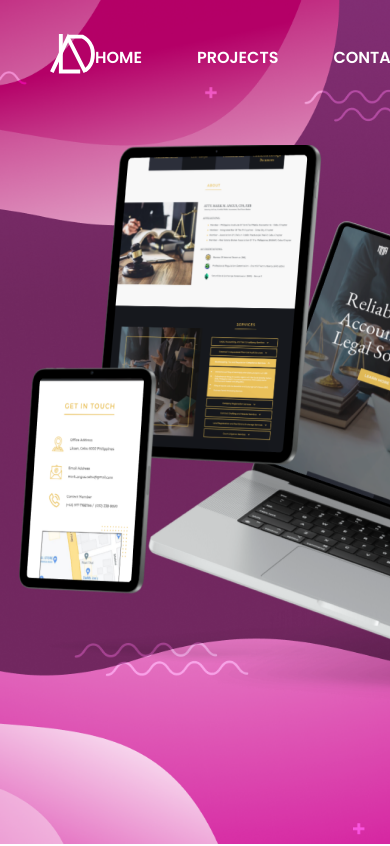
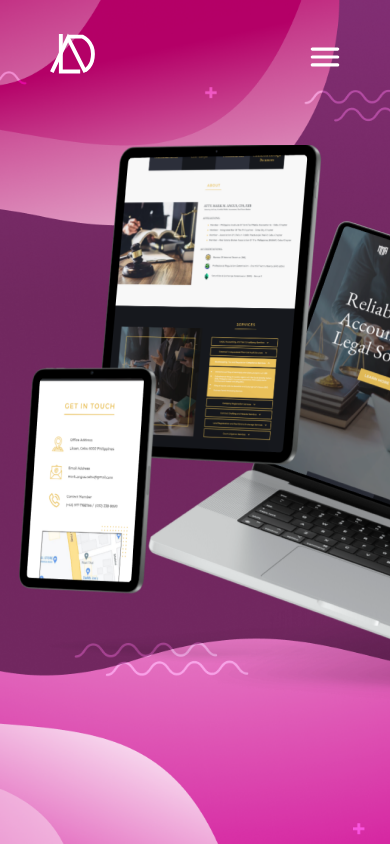
Before and after one commit to HiroAcocoro/lorraine-portfolio, a Next.js app: page /case-studies/mma in a window 390 px wide. Shown: the top 846 px of the page. Built offline with nearby package versions, Linux system fonts and the light colour scheme.

Commit message:
feat: hamburger icon for mobile

```diff
--- a/src/components/navbar/navbar.module.css
+++ b/src/components/navbar/navbar.module.css
@@ -43,3 +43,22 @@
 .screenScrolled a {
     color: #E787B0;
 }
+
+.navbarHamburgerMenu {
+    display: none;
+}
+
+@media only screen and (max-width: 834px) {
+    .main {
+        height: 107px;
+        width: 100vw;
+    }
+
+    .navbarLinks {
+        display: none;
+    }
+
+    .navbarHamburgerMenu {
+        display: block;
+    }
+}
--- a/src/components/navbar/navbar.tsx
+++ b/src/components/navbar/navbar.tsx
@@ -4,6 +4,7 @@ import {useState, useEffect} from "react";
 import styles from "./navbar.module.css";
 import Link from "next/link";
 import Logo from "./logo";
+import Image from "next/image";
 
 const Navbar = () => {
   const [scrolled, setScrolled] = useState<boolean>(false);
@@ -72,6 +73,14 @@ const Navbar = () => {
           <Link href="/">contact</Link>
           <Link href="/">resume</Link>
         </div>
+        <Image
+          src="/hamburger.svg"
+          className={styles.navbarHamburgerMenu}
+          width={30}
+          height={20}
+          alt="hamburger-menu"
+          quality={100}
+        />
       </div>
     </header>
   );
```
Also changed, not shown: public/hamburger.svg (added).
